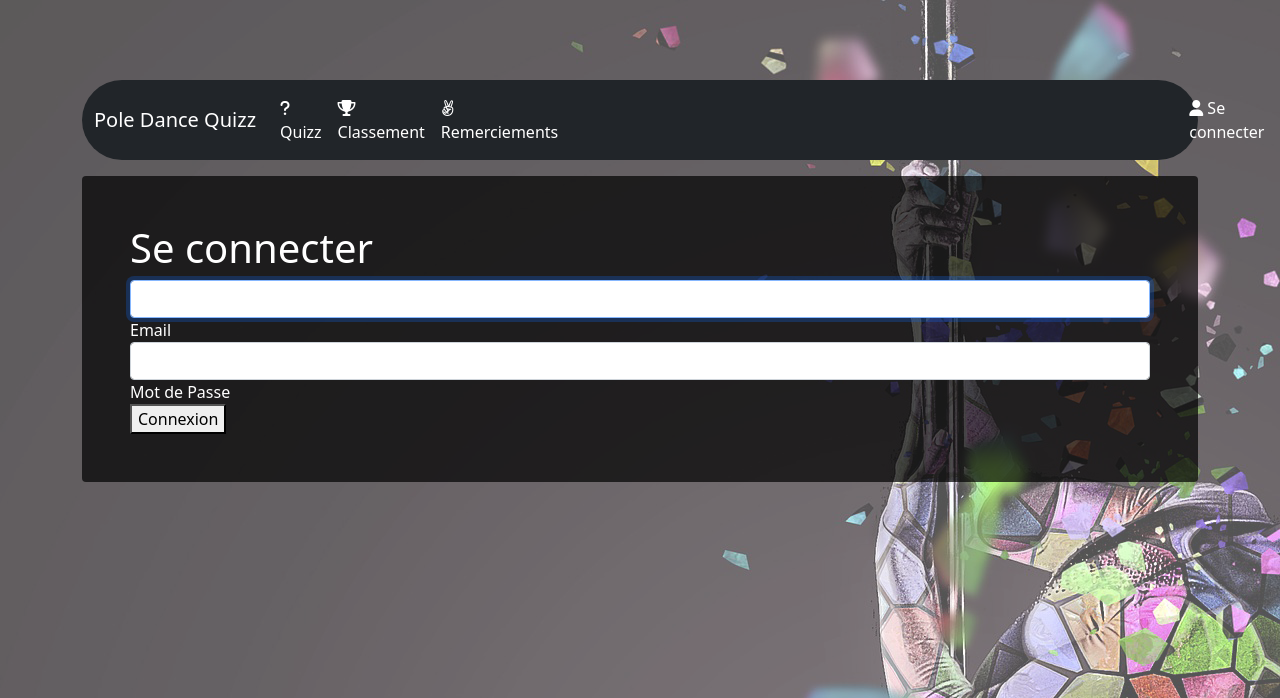
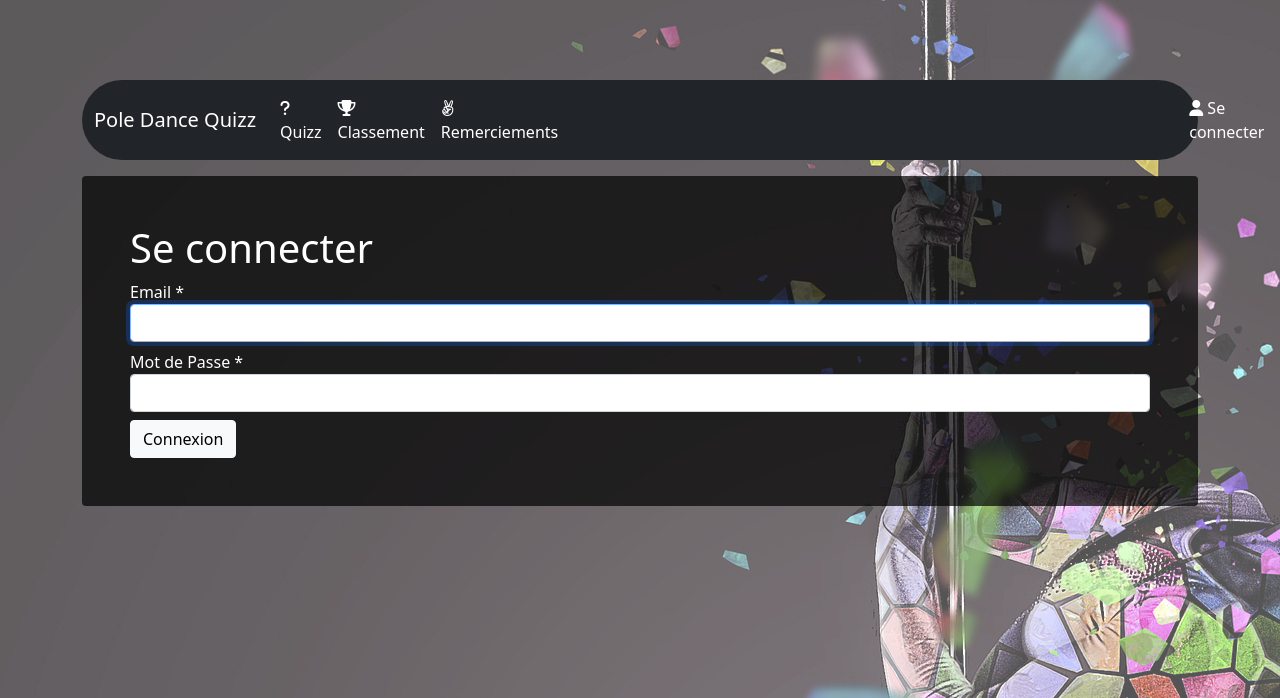
Before and after one commit to vincentkollebolle/quizzpoledance, a Symfony app: template templates/security/login.html.twig in a window 1280 px wide. Shown: the top 698 px of the page. Run offline with Twig, Linux system fonts and the light colour scheme; the template is opened without the code that fills it, so the values that code supplies are empty; some libraries are stand-ins or nearby versions.

Commit message:
login modifié

```diff
--- a/templates/security/login.html.twig
+++ b/templates/security/login.html.twig
@@ -12,18 +12,20 @@
 
 			<h1>Se connecter</h1>
 
-			<div class="md-input">
+			<div class="md-input mb-2">
+				<label for="inputEmail">Email *</label>
 				<input type="email" value="{{ last_username }}" name="email" id="inputEmail" class="form-control" required autofocus>
-				<label for="inputEmail">Email</label>
+
 			</div>
 			<div class="md-input">
+				<label for="inputPassword">Mot de Passe *</label>
 				<input type="password" name="password" id="inputPassword" class="form-control" required>
-				<label for="inputPassword">Mot de Passe</label>
+
 			</div>
 
 			<input	type="hidden" name="_csrf_token" value="{{ csrf_token('authenticate') }}">
 
-			<button class="md-btn" type="submit">Connexion</button
+			<button class="md-btn btn btn-light mt-2" type="submit">Connexion</button
 	</form>
 </div>
 {% endblock %}
```
